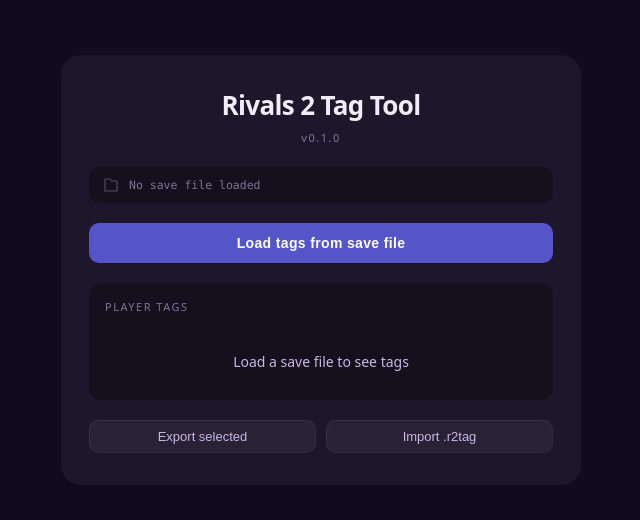
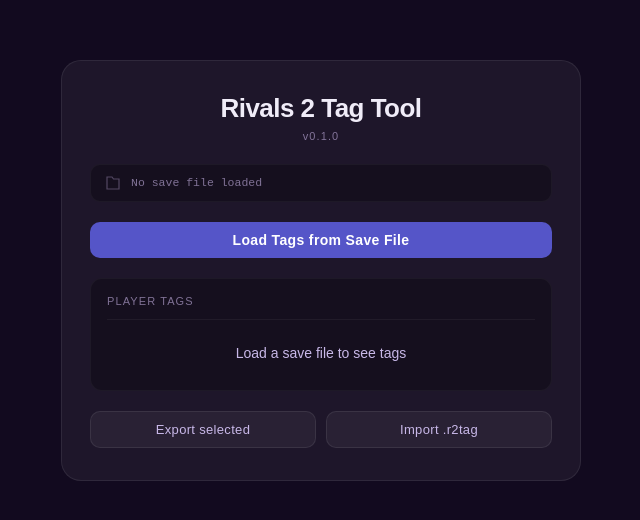
Before and after one commit to alex-mireles/rivals-2-tag-tool, a Vue app: page / in a window 1280 px wide. Shown: the part 130-650 px from the top of the page, without its empty margins (319-959 px from the left). Built offline with nearby package versions, Linux system fonts and the light colour scheme.

Commit message:
Remove UnoCSS (ugly code)

```diff
--- a/package.json
+++ b/package.json
@@ -19,14 +19,12 @@
   "devDependencies": {
     "@eslint/js": "^10.0.1",
     "@tauri-apps/cli": "^2",
-    "@unocss/preset-wind3": "^66.6.7",
     "@vitejs/plugin-vue": "^5.2.1",
     "eslint": "^10.1.0",
     "eslint-plugin-vue": "^10.8.0",
     "globals": "^17.4.0",
     "typescript": "~5.6.2",
     "typescript-eslint": "^8.58.0",
-    "unocss": "^66.6.7",
     "vite": "^6.0.3",
     "vue-tsc": "^2.1.10"
   }
--- a/src/App.vue
+++ b/src/App.vue
@@ -2,9 +2,8 @@
 import { ref } from 'vue';
 import { invoke } from '@tauri-apps/api/core';
 
-const appVersion = APP_VERSION; // Retrieved from package.json using vite.config.ts
+const appVersion = APP_VERSION;
 const errorMsg = ref('');
-
 const tagNames = ref<string[]>([]);
 const hasLoaded = ref(false);
 
@@ -28,54 +27,38 @@
 </script>
 
 <template>
-  <div class="min-h-screen flex items-center justify-center font-sans bg-base-800">
+  <div class="viewport">
+    <div class="card">
 
-    <div class="w-[520px] bg-surface border border-line rounded-card px-7 py-8 text-text-primary">
-
-      <div class="text-center mb-5">
-        <h1 class="text-[26px] font-bold tracking-tight text-text-primary mb-0.5">
-          Rivals 2 Tag Tool
-        </h1>
-        <span class="text-[11px] tracking-[1.5px] text-text-muted">
-          v{{ appVersion }}
-        </span>
+      <div class="card-header">
+        <h1 class="app-title">Rivals 2 Tag Tool</h1>
+        <span class="app-version">v{{ appVersion }}</span>
       </div>
 
-      <div class="flex items-center gap-2.5 bg-surface-inset rounded-button px-3.5 py-2.5 mb-5 border border-line-subtle">
-        <svg width="16" height="16" viewBox="0 0 16 16" fill="none" class="shrink-0">
+      <div class="save-path-row">
+        <svg width="16" height="16" viewBox="0 0 16 16" fill="none" class="save-path-icon">
           <path d="M2 2h5l1.5 2H14v10H2V2z" stroke="rgba(200,180,230,0.35)" stroke-width="1.2" />
         </svg>
-        <span class="font-mono text-[11.5px] truncate text-text-muted">
-          No save file loaded
-        </span>
+        <span class="save-path-label">No save file loaded</span>
       </div>
 
-      <button class="w-full cursor-pointer text-sm font-semibold tracking-wide transition-colors duration-150 bg-accent hover:bg-accent-hover text-white rounded-button py-2.5 mb-5 border-none">
-        Load tags from save file
+      <button class="btn btn-primary" @click="loadTagNames">
+        Load Tags from Save File
       </button>
 
-      <div class="bg-surface-inset rounded-panel px-4 pt-4 pb-1 border border-line-subtle">
-
-        <div class="flex justify-between items-baseline mb-3">
-          <span class="text-[11px] uppercase tracking-[1.5px] font-medium text-text-muted">
-            Player tags
-          </span>
+      <div class="tag-panel">
+        <div class="tag-panel-header">
+          <span class="section-label">Player tags</span>
         </div>
 
-        <div class="text-center border-t border-line-divider py-6">
-          <span class="text-sm text-text-secondary">
-            Load a save file to see tags
-          </span>
+        <div class="tag-panel-empty">
+          <span class="empty-message">Load a save file to see tags</span>
         </div>
       </div>
 
-      <div class="flex gap-2.5 mt-5">
-        <button class="flex-1 text-[13px] font-medium cursor-pointer transition-colors duration-150 bg-surface hover:bg-surface-hover text-text-secondary border border-line rounded-button py-2">
-          Export selected
-        </button>
-        <button class="flex-1 text-[13px] font-medium cursor-pointer transition-colors duration-150 bg-surface hover:bg-surface-hover text-text-secondary border border-line rounded-button py-2">
-          Import .r2tag
-        </button>
+      <div class="action-row">
+        <button class="btn btn-ghost">Export selected</button>
+        <button class="btn btn-ghost">Import .r2tag</button>
       </div>
 
     </div>
@@ -83,6 +66,7 @@
 </template>
 
 <style>
+/* Global resets and base styles */
 *,
 *::before,
 *::after {
@@ -91,14 +75,184 @@
   box-sizing: border-box;
 }
 
-html, body {
+html, body, #app {
   height: 100%;
   overflow: hidden;
+}
+
+body {
   background-color: #120a1f;
+  font-family: sans-serif;
+  color: #f0ecf8;
 }
 
 button:focus-visible {
   outline: 2px solid rgba(99, 102, 241, 0.6);
   outline-offset: 2px;
 }
+
+/* Design tokens — must be global for rgba compositing to work against the page background */
+:root {
+  --surface:        rgba(255, 255, 255, 0.05);
+  --surface-hover:  rgba(255, 255, 255, 0.08);
+  --surface-inset:  rgba(0, 0, 0, 0.28);
+
+  --accent:         rgba(99, 102, 241, 0.80);
+  --accent-hover:   rgba(99, 102, 241, 0.90);
+
+  --text-primary:   #f0ecf8;
+  --text-secondary: #c8b8e8;
+  --text-muted:     rgba(200, 180, 230, 0.60);
+
+  --line:           rgba(255, 255, 255, 0.08);
+  --line-subtle:    rgba(255, 255, 255, 0.04);
+  --line-divider:   rgba(255, 255, 255, 0.05);
+
+  --radius-card:    20px;
+  --radius-panel:   12px;
+  --radius-button:  10px;
+}
 </style>
+
+<style scoped>
+/* Layout */
+.viewport {
+  min-height: 100vh;
+  display: flex;
+  align-items: center;
+  justify-content: center;
+}
+
+.card {
+  width: 520px;
+  background: var(--surface);
+  border: 1px solid var(--line);
+  border-radius: var(--radius-card);
+  padding: 2rem 1.75rem;
+  color: var(--text-primary);
+}
+
+/* Header */
+.card-header {
+  text-align: center;
+  margin-bottom: 1.25rem;
+}
+
+.app-title {
+  font-size: 26px;
+  font-weight: 700;
+  letter-spacing: -0.02em;
+  margin-bottom: 0.125rem;
+}
+
+.app-version {
+  font-size: 11px;
+  letter-spacing: 0.1em;
+  color: var(--text-muted);
+}
+
+/* Save path row */
+.save-path-row {
+  display: flex;
+  align-items: center;
+  gap: 0.625rem;
+  background: var(--surface-inset);
+  border: 1px solid var(--line-subtle);
+  border-radius: var(--radius-button);
+  padding: 0.625rem 0.875rem;
+  margin-bottom: 1.25rem;
+}
+
+.save-path-icon {
+  flex-shrink: 0;
+}
+
+.save-path-label {
+  font-family: monospace;
+  font-size: 11.5px;
+  color: var(--text-muted);
+  overflow: hidden;
+  white-space: nowrap;
+  text-overflow: ellipsis;
+}
+
+/* Buttons */
+.btn {
+  width: 100%;
+  cursor: pointer;
+  font-size: 0.875rem;
+  font-weight: 600;
+  letter-spacing: 0.025em;
+  border-radius: var(--radius-button);
+  padding: 0.625rem 0;
+  border: none;
+  transition: background-color 150ms;
+}
+
+.btn-primary {
+  background: var(--accent);
+  color: white;
+  margin-bottom: 1.25rem;
+}
+
+.btn-primary:hover {
+  background: var(--accent-hover);
+}
+
+.btn-ghost {
+  background: var(--surface);
+  color: var(--text-secondary);
+  border: 1px solid var(--line);
+  font-size: 13px;
+  font-weight: 500;
+}
+
+.btn-ghost:hover {
+  background: var(--surface-hover);
+}
+
+/* Tag panel */
+.tag-panel {
+  background: var(--surface-inset);
+  border: 1px solid var(--line-subtle);
+  border-radius: var(--radius-panel);
+  padding: 1rem 1rem 0.25rem;
+}
+
+.tag-panel-header {
+  display: flex;
+  justify-content: space-between;
+  align-items: baseline;
+  margin-bottom: 0.75rem;
+}
+
+.section-label {
+  font-size: 11px;
+  text-transform: uppercase;
+  letter-spacing: 0.1em;
+  font-weight: 500;
+  color: var(--text-muted);
+}
+
+.tag-panel-empty {
+  text-align: center;
+  border-top: 1px solid var(--line-divider);
+  padding: 1.5rem 0;
+}
+
+.empty-message {
+  font-size: 0.875rem;
+  color: var(--text-secondary);
+}
+
+/* Action row */
+.action-row {
+  display: flex;
+  gap: 0.625rem;
+  margin-top: 1.25rem;
+}
+
+.action-row .btn {
+  flex: 1;
+}
+</style>
--- a/src/main.ts
+++ b/src/main.ts
@@ -1,5 +1,4 @@
 import { createApp } from 'vue';
 import App from './App.vue';
-import 'virtual:uno.css';
 
 createApp(App).mount('#app');
--- a/uno.config.ts
+++ /dev/null
@@ -1,57 +0,0 @@
-import { defineConfig, presetWind3 } from 'unocss';
-
-export default defineConfig({
-  presets: [
-    presetWind3(),
-  ],
-
-  theme: {
-    colors: {
-      // Deep Purple Base Palette
-      base: {
-        900: '#0d0716',
-        800: '#120a1f',
-        700: '#1a1030',
-        600: '#1e1035',
-        500: '#2a1845',
-      },
-
-      // Frosted surface layers (used via bg-surface-*)
-      surface: {
-        DEFAULT: 'rgba(255, 255, 255, 0.05)',
-        hover: 'rgba(255, 255, 255, 0.08)',
-        inset: 'rgba(0, 0, 0, 0.28)',
-        'inset-deep': 'rgba(0, 0, 0, 0.35)',
-      },
-
-      // Indigo accent
-      accent: {
-        DEFAULT: 'rgba(99, 102, 241, 0.80)',
-        hover: 'rgba(99, 102, 241, 0.90)',
-        muted: 'rgba(99, 102, 241, 0.12)',
-      },
-
-      // Text tones (lavender-tinted whites)
-      text: {
-        primary: '#f0ecf8',
-        secondary: '#c8b8e8',
-        muted: 'rgba(200, 180, 230, 0.60)',
-        hint: 'rgba(200, 180, 230, 0.25)',
-      },
-
-      // Borders
-      line: {
-        subtle: 'rgba(255, 255, 255, 0.04)',
-        DEFAULT: 'rgba(255, 255, 255, 0.08)',
-        divider: 'rgba(255, 255, 255, 0.05)',
-      },
-    },
-
-    borderRadius: {
-      card: '20px',
-      panel: '12px',
-      button: '10px',
-      badge: '6px',
-    },
-  },
-});
--- a/vite.config.ts
+++ b/vite.config.ts
@@ -1,7 +1,6 @@
 import { defineConfig } from "vite";
 import { readFileSync } from "fs";
 import vue from "@vitejs/plugin-vue";
-import UnoCSS from 'unocss/vite';
 
 const host = process.env.TAURI_DEV_HOST;
 const packageJson = JSON.parse(readFileSync('./package.json', 'utf-8'))
@@ -9,8 +8,7 @@
 // https://vite.dev/config/
 export default defineConfig(async () => ({
   plugins: [
-    vue(),
-    UnoCSS(),
+    vue()
   ],
 
   define: {
```
Also changed, not shown: 1 other file (tests, documents, lock files or other folders).
